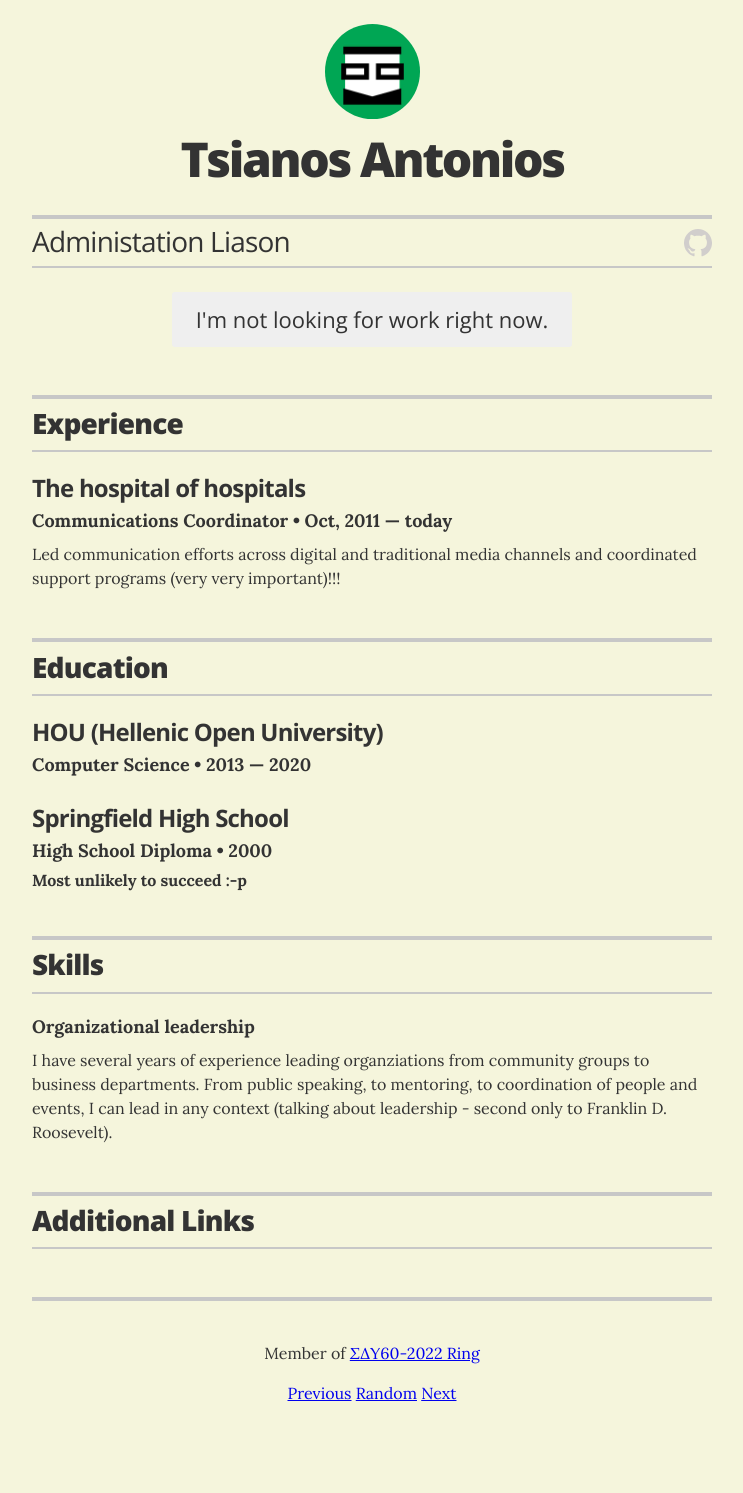
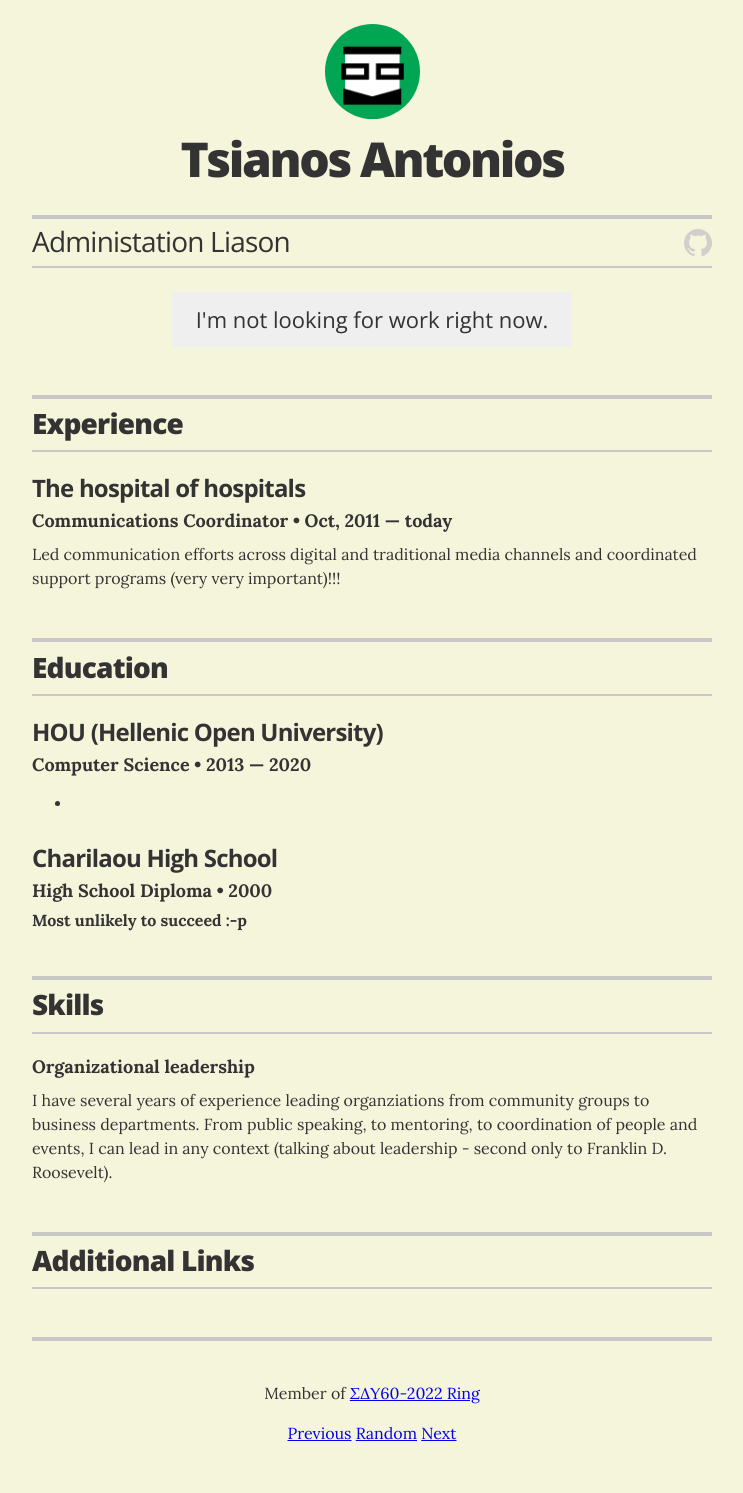
Before and after one commit to atsiano81/myCV, a Jekyll site: the page built from index.html, in a window 1280 px wide. Shown: the whole page, without its empty margins (268-1011 px from the left). Built offline with Jekyll 4.4.1, drawn with Linux system fonts in a browser that asks for light colours; a script that is not in the unit is left out; before the commit the page ends 1453 px from its top, so only the background shows below that.

Commit message:
Update education.yml

```diff
--- a/_data/education.yml
+++ b/_data/education.yml
@@ -2,12 +2,12 @@
 - degree: Computer Science
   uni: HOU (Hellenic Open University)
   year: 2013 &mdash; 2020
-  awards:
+  awards: 8.14/10
   #  - award: Summa Cumme Laude graduate
   #summary: If you had any meaningful roles at college, feel free to write about them here
 
 - degree: High School Diploma
-  uni: Springfield High School
+  uni: Charilaou High School
   year: 2000
   award: Most unlikely to succeed :-p
   #summary: You can choose to have either a single or multiple awards
```
